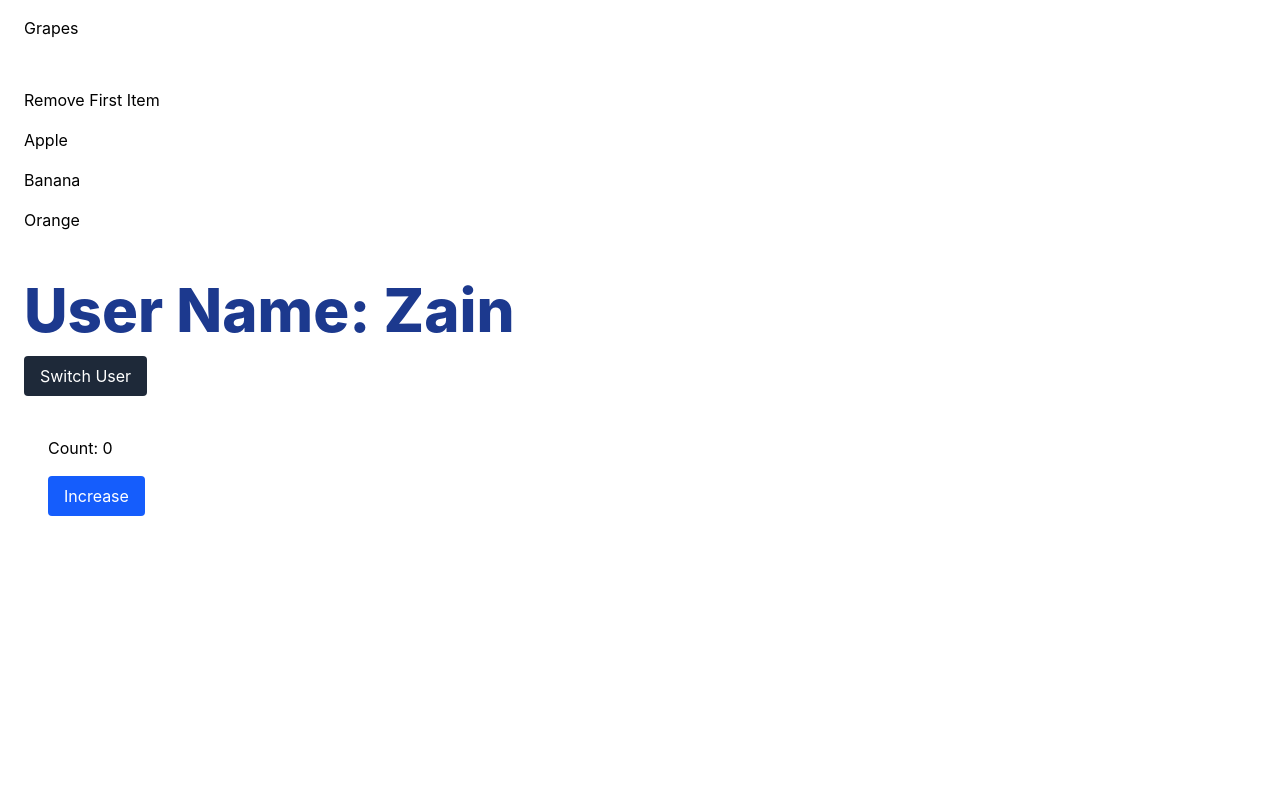
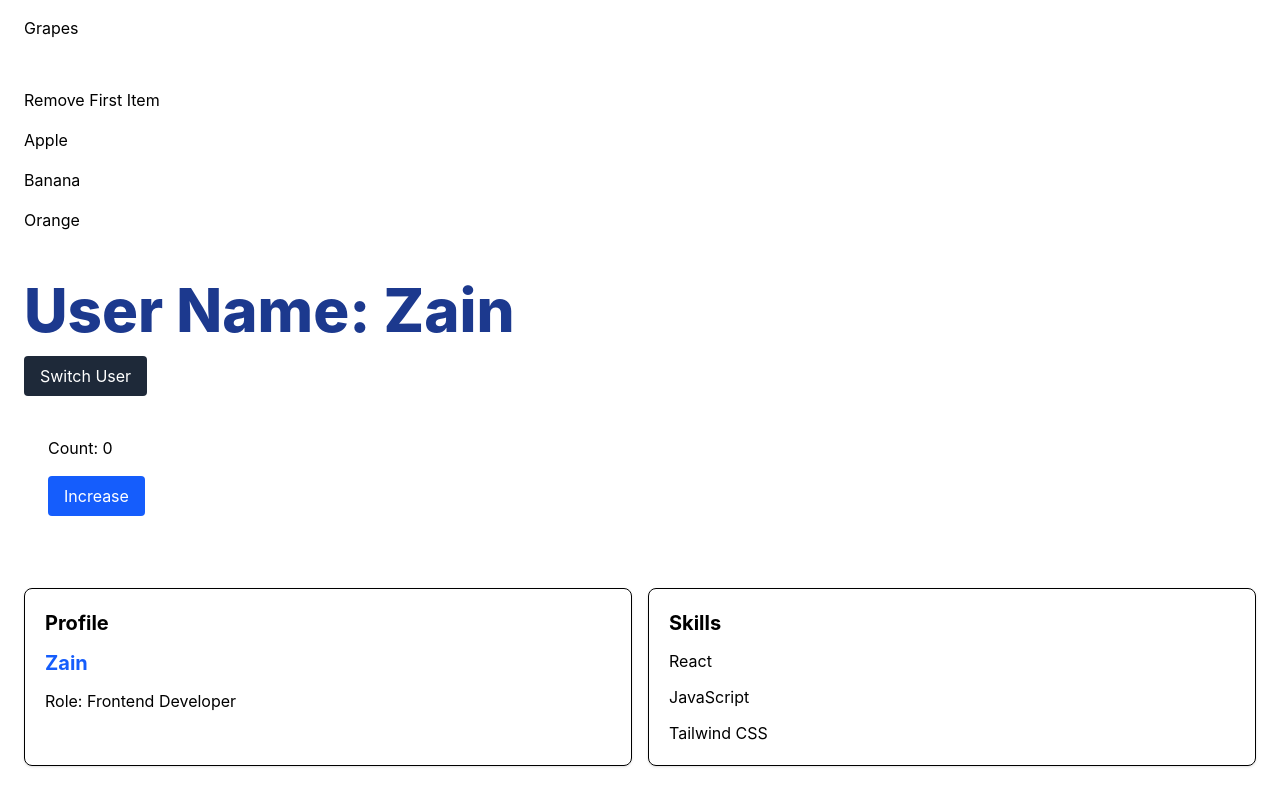
Before and after one commit to TheZainCode/react-advance-concepts, a React (Vite) app: page / in a window 1280 px wide. Shown: the part 1678-2468 px from the top of the page. Before the commit the page ends 2242 px from the top, so only its background shows below. Built offline with nearby package versions, Linux system fonts and the light colour scheme.

Commit message:
Add Card and Compossition Demo using react composition

```diff
--- a/src/App.jsx
+++ b/src/App.jsx
@@ -11,6 +11,7 @@ import MemoDemo from "./components/MemoDemo";
 import KeyDemo from "./components/KeyDemo";
 import IndexKeyDemo from "./components/IndexKeyDemo";
 import StateRestDemo from "./components/StateRestDemo";
+import CompositionDemo from "./components/CompositionDemo";
 function App(){
   return(
     <main>
@@ -27,6 +28,7 @@ function App(){
       <KeyDemo />
       <IndexKeyDemo />
       <StateRestDemo />
+      <CompositionDemo />
     </main>
   );
 }
--- /dev/null
+++ b/src/components/Card.jsx
@@ -0,0 +1,10 @@
+function Card({title, children}){
+    return(
+        <div className="rounded-lg border p-5 shadow-sm space-y-3">
+            <h2 className="text-xl font-bold">{title}</h2>
+
+            {children}
+        </div>
+    )
+}
+export default Card;
--- /dev/null
+++ b/src/components/CompositionDemo.jsx
@@ -0,0 +1,17 @@
+import Card from "../components/Card";
+function CompositionDemo(){
+    return(
+        <div className="grid gap-4 p-6 md:grid-cols-2">
+            <Card title="Profile">
+                <h3 className="text-xl text-blue-600 font-bold">Zain</h3>
+                <p>Role: Frontend Developer</p>
+            </Card>
+            <Card title="Skills">
+                <p>React</p>
+                <p>JavaScript</p>
+                <p>Tailwind CSS</p>
+            </Card>
+        </div>
+    )
+}
+export default CompositionDemo;
```
